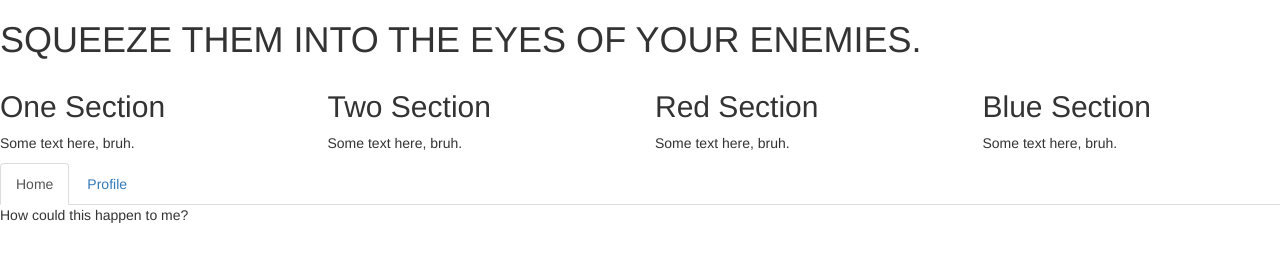
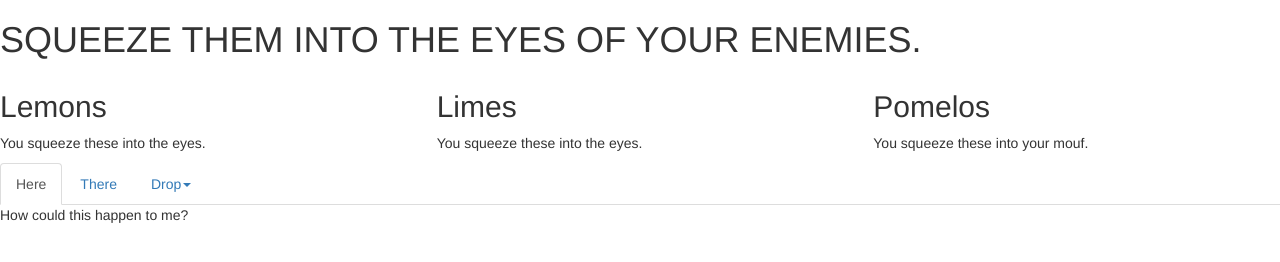
Before and after one commit to thetruong/IAT381, a plain HTML site: page labone.html in a window 1280 px wide. Drawn offline with Linux system fonts and the light colour scheme.

Commit message:
Update labone.html

```diff
--- a/labone.html
+++ b/labone.html
@@ -10,43 +10,43 @@
     	<div class='container-responsive'>
         	<h1>SQUEEZE THEM INTO THE EYES OF YOUR ENEMIES.</h1>
         	<div class='row'>
-            	<div class='col-md-3'>
-                	<h2>One Section</h2>
-                    <p>Some text here, bruh.</p>
+            		<div class='col-md-4'>
+                		<h2>Lemons</h2>
+                    		<p>You squeeze these into the eyes.</p>
                 	</div>
-                <div class='col-md-3'>
-                	<h2>Two Section</h2>
-                    <p>Some text here, bruh.</p>
+                	<div class='col-md-4'>
+                		<h2>Limes</h2>
+                    		<p>You squeeze these into the eyes.</p>
                 	</div>
-                <div class='col-md-3'>
-                	<h2>Red Section</h2>
-                    <p>Some text here, bruh.</p>
-                </div>
-                <div class='col-md-3'>
-                	<h2>Blue Section</h2>
-                    <p>Some text here, bruh.</p>
+                	<div class='col-md-4'>
+                		<h2>Pomelos</h2>
+                    		<p>You squeeze these into your mouf.</p>
                 	</div>
         	</div>
         </div>
 
- 	<div role="tabpanel">
-  	<!-- Nav tabs -->
-  		<ul class="nav nav-tabs" role="tablist" id='lemons'>
-    			<li role="presentation" class="active"><a href="#home" aria-controls="home" role="tab" data-toggle="tab">Home</a></li>
-    			<li role="presentation"><a href="#profile" aria-controls="profile" role="tab" data-toggle="tab">Profile</a></li>
+	<ul class="nav nav-tabs">
+        	<li role="presentation" class="active"><a href="#home" aria-controls="home" role="tab" data-toggle="tab">Here</a></li>
+    	    	<li role="presentation"><a href="#profile" aria-controls="profile" role="tab" data-toggle="tab">There</a></li>
+            	<li role="presentation" class="dropdown">
+                	<a class="dropdown-toggle" data-toggle="dropdown" href="#" role="button" aria-expanded="false">Drop<span class="caret"></span>
+                	</a>
+                	<ul class="dropdown-menu" role="menu">
+                    	<li role="presentation"><a href="#profile" aria-controls="profile" role="tab" data-toggle="tab">The Bass</a></li>
                 	</ul>
- 	<!-- Tab panes -->
+            	</li>
+    	</ul>
+
     	<div class="tab-content">
     		<div role="tabpanel" class="tab-pane active" id="home">How could this happen to me?</div>
     		<div role="tabpanel" class="tab-pane" id="profile">I've made my mistakes...</div>
 	</div>
-	</div>
 	 <script>
   		$(function () {
-    		$('#lemons a:last').tab('show')
+    		$('.dropdown-toggle').dropdown()
   		})
 	</script>
+    	<script src="js/jquery-2.1.js"></script>
 	<script src="dist/js/bootstrap.js"></script>
-	<script src="js/jquery-2.1.js"></script>
 	</body>
 </html>
```
Lines whose indentation alone changed are shown as unchanged.
